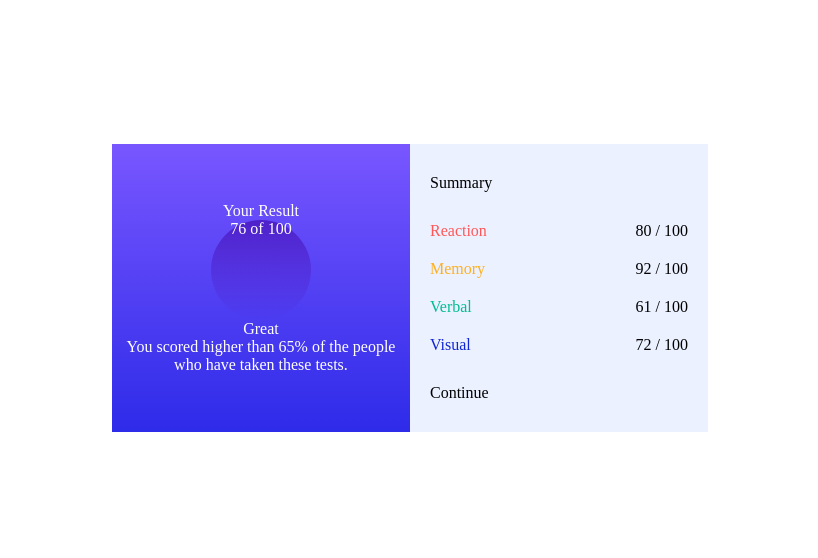
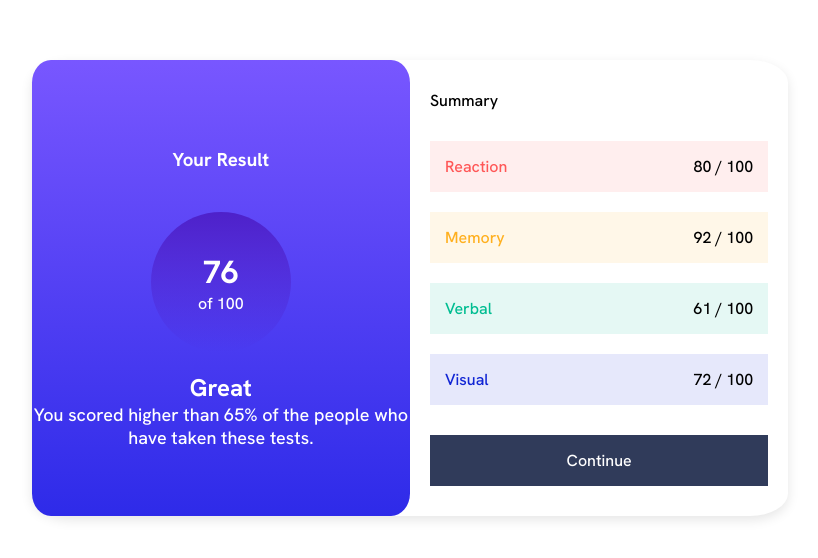
Before and after one commit to alb91/results-summary-component, a plain HTML site: page index.html in a window 1280 px wide. Shown: the part 112-670 px from the top of the page, without its empty margins (230-1048 px from the left). Drawn offline with Linux system fonts and the light colour scheme.

Commit message:
added colors

```diff
--- a/design/css/styles.css
+++ b/design/css/styles.css
@@ -8,10 +8,13 @@ body {
   align-items: center;
   justify-content: center;
   height: 100vh;
+  font-family: "Hanken Grotesk", sans-serif;
 }
 .container {
-  background-color: hsl(221, 100%, 96%);
+  background-color: hsl(0, 0%, 100%);
   display: flex;
+  border-radius: 5%;
+  box-shadow: rgba(0, 0, 0, 0.1) 0px 4px 12px;
 }
 /* Left container */
 .left-container {
@@ -23,9 +26,11 @@ body {
   flex-direction: column;
   justify-content: center;
   align-items: center;
+  border-radius: 5%;
 }
 
 .result {
+  margin: 20px;
 }
 
 .grade {
@@ -33,12 +38,19 @@ body {
   height: 100px;
   border-radius: 50%;
   background: linear-gradient(hsla(256, 72%, 46%, 1), hsla(241, 72%, 46%, 0));
+  margin: 20px;
+  padding: 20px;
+  display: flex;
+  flex-direction: column;
+  justify-content: center;
+  align-items: center;
 }
 
 .great {
 }
 
 .info {
+  font-size: 18px;
 }
 /* Right container */
 .right-container {
@@ -51,8 +63,10 @@ body {
 
 .reaction {
   margin: 20px;
+  padding: 15px;
   display: flex;
   justify-content: space-between;
+  background-color: hsl(0, 100%, 67%, 0.1);
 }
 
 .reaction-text {
@@ -61,8 +75,10 @@ body {
 
 .memory {
   margin: 20px;
+  padding: 15px;
   display: flex;
   justify-content: space-between;
+  background-color: hsl(39, 100%, 56%, 0.1);
 }
 
 .memory-text {
@@ -71,8 +87,10 @@ body {
 
 .verbal {
   margin: 20px;
+  padding: 15px;
   display: flex;
   justify-content: space-between;
+  background-color: hsl(166, 100%, 37%, 0.1);
 }
 
 .verbal-text {
@@ -81,8 +99,10 @@ body {
 
 .visual {
   margin: 20px;
+  padding: 15px;
   display: flex;
   justify-content: space-between;
+  background-color: hsl(234, 85%, 45%, 0.1);
 }
 
 .visual-text {
@@ -91,4 +111,10 @@ body {
 
 .continue {
   margin: 30px 20px;
+  padding: 15px;
+  background-color: hsl(224, 30%, 27%);
+  color: hsl(0, 0%, 100%);
+  display: flex;
+  justify-content: center;
+  align-items: center;
 }
--- a/index.html
+++ b/index.html
@@ -13,6 +13,13 @@
     />
     <!-- CSS -->
     <link rel="stylesheet" href="./design/css/styles.css" />
+    <!-- Font -->
+    <link rel="preconnect" href="https://fonts.googleapis.com" />
+    <link rel="preconnect" href="https://fonts.gstatic.com" crossorigin />
+    <link
+      href="https://fonts.googleapis.com/css2?family=Hanken+Grotesk:wght@500;700;800&display=swap"
+      rel="stylesheet"
+    />
 
     <title>Frontend Mentor | Results summary component</title>
 
@@ -30,9 +37,12 @@
   <body>
     <div class="container">
       <div class="left-container">
-        <div class="result">Your Result</div>
-        <div class="grade">76 of 100</div>
-        <div class="great">Great</div>
+        <div class="result"><h3>Your Result</h3></div>
+        <div class="grade">
+          <h1>76</h1>
+          of 100
+        </div>
+        <div class="great"><h2>Great</h2></div>
         <div class="info">
           You scored higher than 65% of the people who have taken these tests.
         </div>
```
